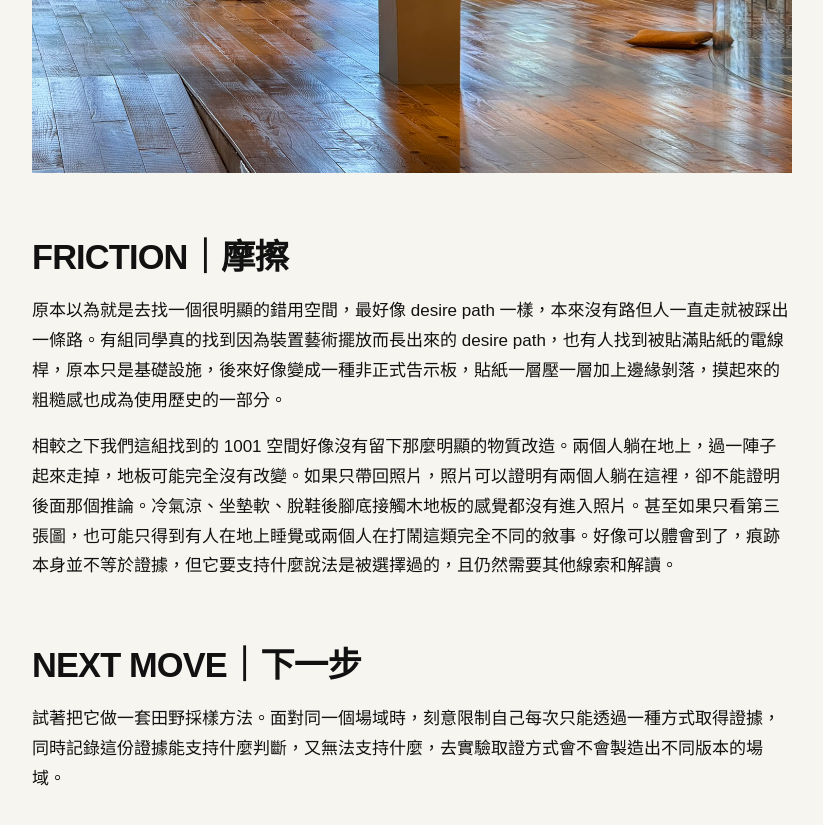
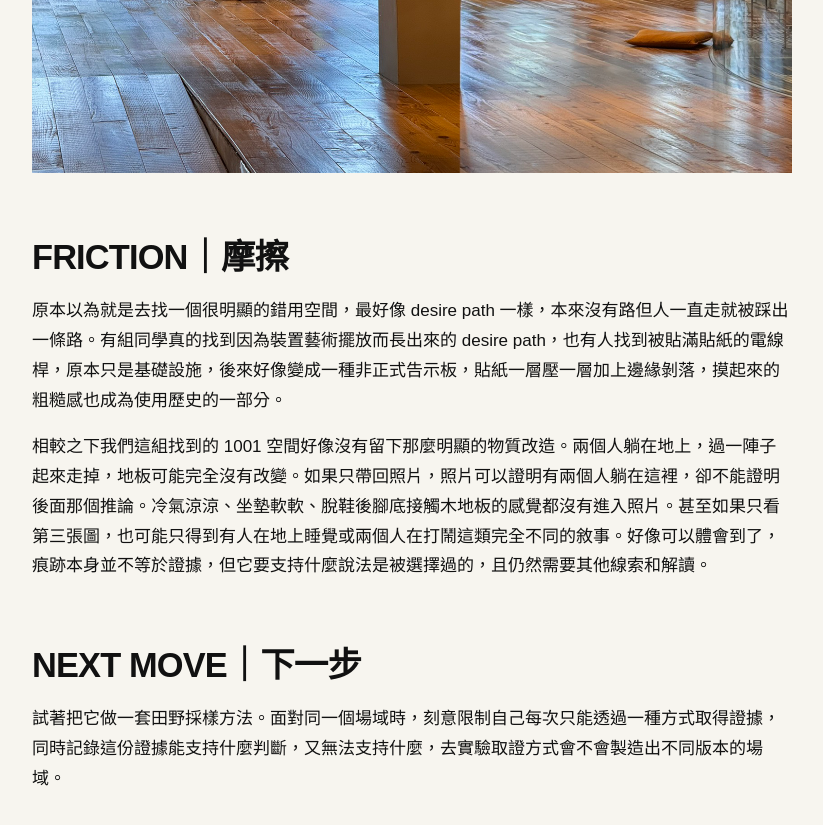
Before and after one commit to joycepig409/fieldworkarchive, a Jekyll site: the page built from weeks/week-02.md, in a window 1280 px wide and 900 px high, scrolled down 2237 px. Shown: the top 825 px of the window, without its empty margins (48-871 px from the left). Built offline with Jekyll 4.4.1, drawn with Linux system fonts in a browser that asks for light colours; some of the changed text lies outside the part shown.

Commit message:
Update week-02.md

```diff
--- a/weeks/week-02.md
+++ b/weeks/week-02.md
@@ -24,7 +25,7 @@ permalink: /weeks/week-02/
 
 原本以為就是去找一個很明顯的錯用空間，最好像 desire path 一樣，本來沒有路但人一直走就被踩出一條路。有組同學真的找到因為裝置藝術擺放而長出來的 desire path，也有人找到被貼滿貼紙的電線桿，原本只是基礎設施，後來好像變成一種非正式告示板，貼紙一層壓一層加上邊緣剝落，摸起來的粗糙感也成為使用歷史的一部分。
 
-相較之下我們這組找到的 1001 空間好像沒有留下那麼明顯的物質改造。兩個人躺在地上，過一陣子起來走掉，地板可能完全沒有改變。如果只帶回照片，照片可以證明有兩個人躺在這裡，卻不能證明後面那個推論。冷氣涼、坐墊軟、脫鞋後腳底接觸木地板的感覺都沒有進入照片。甚至如果只看第三張圖，也可能只得到有人在地上睡覺或兩個人在打鬧這類完全不同的敘事。好像可以體會到了，痕跡本身並不等於證據，但它要支持什麼說法是被選擇過的，且仍然需要其他線索和解讀。
+相較之下我們這組找到的 1001 空間好像沒有留下那麼明顯的物質改造。兩個人躺在地上，過一陣子起來走掉，地板可能完全沒有改變。如果只帶回照片，照片可以證明有兩個人躺在這裡，卻不能證明後面那個推論。冷氣涼涼、坐墊軟軟、脫鞋後腳底接觸木地板的感覺都沒有進入照片。甚至如果只看第三張圖，也可能只得到有人在地上睡覺或兩個人在打鬧這類完全不同的敘事。好像可以體會到了，痕跡本身並不等於證據，但它要支持什麼說法是被選擇過的，且仍然需要其他線索和解讀。
 
 
 ## NEXT MOVE｜下一步
```
Also changed, not shown: other parts of weeks/week-02.md (+2 -1 lines).
